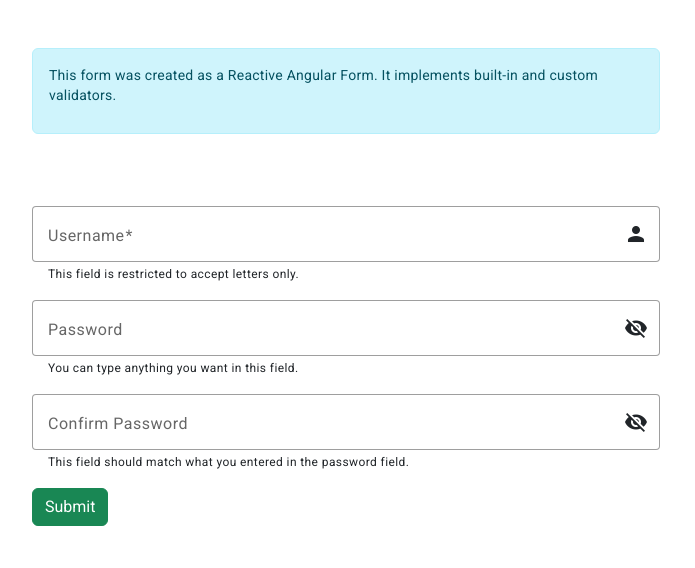
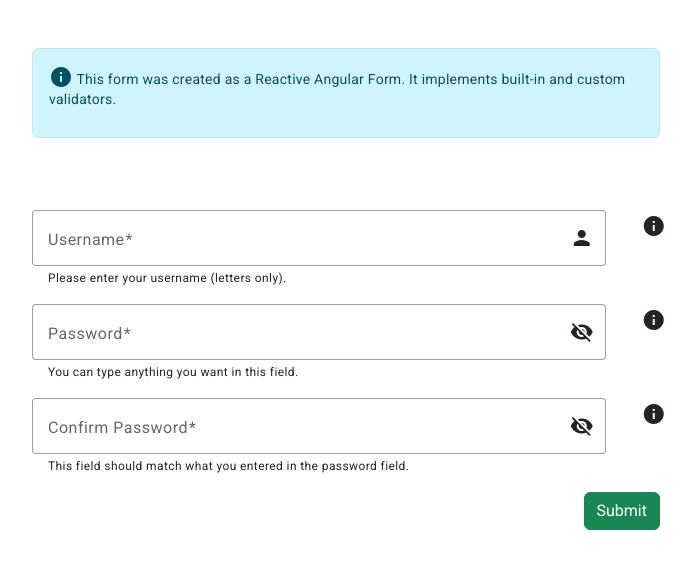
Before and after one commit to nataliiasukhinina/cover-letter-pro, an Angular app: page /login in a window 1280 px wide. Shown: the top 568 px of the page, without its empty margins (294-989 px from the left). Built offline with nearby package versions, Linux system fonts and the light colour scheme.

Commit message:
Finished login form

```diff
--- a/angular.json
+++ b/angular.json
@@ -29,7 +29,7 @@
               "src/styles.scss"
             ],
             "scripts": [
-              "bootstrap/dist/js/bootstrap.js"
+              "node_modules/bootstrap/dist/js/bootstrap.bundle.min.js"
             ]
           },
           "configurations": {
--- a/package.json
+++ b/package.json
@@ -21,7 +21,9 @@
     "@angular/platform-browser": "^16.0.0",
     "@angular/platform-browser-dynamic": "^16.0.0",
     "@angular/router": "^16.0.0",
+    "@aws-amplify/ui-angular": "^3.2.15",
     "@popperjs/core": "^2.11.7",
+    "aws-amplify": "^5.2.1",
     "bootstrap": "^5.2.3",
     "openai": "^3.2.1",
     "rxjs": "~7.8.0",
--- a/src/app/core/components/login/login.component.html
+++ b/src/app/core/components/login/login.component.html
@@ -1,49 +1,82 @@
 <div class="row justify-content-center align-middle mt-5">
   <div class="col-12 col-md-6">
     <div class="alert alert-info">
-      <p>This form was created as a Reactive Angular Form. It implements built-in and custom validators.</p>
+      <p><mat-icon class="align-bottom">info</mat-icon> This form was created as a Reactive Angular Form. It implements built-in and custom validators.</p>
     </div>
   </div>
 </div>
 <div class="row justify-content-center align-middle mt-5">
   <div class="col-12 col-md-6">
-    <form [formGroup]="loginForm" class="row">
+    <form [formGroup]="loginForm" (ngSubmit)="onFormSubmit()" class="row">
 
-      <div class="col-12 my-2">
+      <div class="col-11 my-2">
+
         <mat-form-field>
           <mat-label>Username</mat-label>
           <input formControlName="username" matInput placeholder="Enter username">
           <mat-icon matSuffix>person</mat-icon>
-          <mat-hint>This field is restricted to accept letters only.</mat-hint>
-          <mat-error>This field is restricted to accept letters only.</mat-error>
+          <mat-hint>Please enter your username (letters only).</mat-hint>
+          <mat-error *ngIf="hasError('username', 'required')">This field is required.</mat-error>
+          <mat-error *ngIf="hasError('username', 'pattern')">This field can only accept letters.</mat-error>
         </mat-form-field>
 
       </div>
+      <div class="col-1">
+        <button mat-icon-button
+                matTooltip="This field is required and restricted to accept letters only. Validation update happens only after the user submits the form. Different validation error messages are shown depending on what validation requirement was not met."
+                aria-label="Icon that displays a tooltip wth the field description">
+          <mat-icon>info</mat-icon>
+        </button>
+      </div>
 
-      <div class="col-12 my-2">
+      <div class="col-11 my-2">
         <mat-form-field>
           <mat-label>Password</mat-label>
-          <input matInput placeholder="Enter password" [type]="hidePassword ? 'password' : 'text'">
+          <input formControlName="password" matInput placeholder="Enter password" [type]="hidePassword ? 'password' : 'text'">
           <button mat-icon-button matSuffix (click)="hidePassword = !hidePassword">
             <mat-icon>{{hidePassword ? 'visibility_off' : 'visibility'}}</mat-icon>
           </button>
           <mat-hint>You can type anything you want in this field.</mat-hint>
+          <mat-error *ngIf="hasError('password', 'required')">This field is required.</mat-error>
         </mat-form-field>
       </div>
 
-      <div class="col-12 my-2">
+      <div class="col-1">
+        <button mat-icon-button
+                matTooltip="This field is required and can accept any character. Validation update happens when the user clicks outside the field."
+                aria-label="Icon that displays a tooltip wth the field description">
+          <mat-icon>info</mat-icon>
+        </button>
+      </div>
+
+      <div class="col-11 my-2">
         <mat-form-field>
           <mat-label>Confirm Password</mat-label>
-          <input matInput placeholder="Confirm password" [type]="hideConfirmPassword ? 'password' : 'text'">
+          <input formControlName="confirmPassword" matInput placeholder="Confirm password" [type]="hideConfirmPassword ? 'password' : 'text'">
           <button mat-icon-button matSuffix (click)="hideConfirmPassword = !hideConfirmPassword">
             <mat-icon>{{hideConfirmPassword ? 'visibility_off' : 'visibility'}}</mat-icon>
           </button>
           <mat-hint>This field should match what you entered in the password field.</mat-hint>
+          <mat-error *ngIf="hasError('confirmPassword', 'required')">This field is required.</mat-error>
         </mat-form-field>
       </div>
 
+      <div class="col-1">
+        <button mat-icon-button
+                matTooltip="This field is required. Validation update happens when the user clicks outside the field. Custom validator was created for this field to check if it matches the Password field."
+                aria-label="Icon that displays a tooltip wth the field description">
+          <mat-icon>info</mat-icon>
+        </button>
+      </div>
+
+      <div class="col-12 my-2" *ngIf="loginForm.hasError('noMatch')">
+        <div class="alert alert-danger">
+          <p>The Password and Confirm Password fields do not match. Please re-enter and try again.</p>
+        </div>
+      </div>
+
       <div class="col-12 my-2">
-        <button class="btn btn-success" type="submit" aria-label="Submit form">Submit</button>
+        <button class="btn btn-success float-end" type="submit" aria-label="Submit form">Submit</button>
       </div>
     </form>
   </div>
--- a/src/app/core/components/login/login.component.ts
+++ b/src/app/core/components/login/login.component.ts
@@ -1,5 +1,6 @@
 import {Component, OnInit} from '@angular/core';
 import {FormBuilder, FormGroup, Validators} from "@angular/forms";
+import {MatchingFieldsValidator} from "../../validators/matching-fields.validator";
 
 @Component({
   selector: 'app-login',
@@ -17,14 +18,31 @@ export class LoginComponent implements OnInit{
 
   ngOnInit(): void {
     this.loginForm = this.formBuilder.group({
-      username: ['', Validators.required],
-      password: ['', Validators.compose([Validators.required])],
-      confirmPassword: ['', Validators.compose([Validators.required])]
+      username: ['', {
+        validators: [Validators.required, Validators.pattern('^[a-zA-Z ]*$')],
+        updateOn: 'submit'
+      }],
+      password: ['', {
+        validators: [Validators.required],
+        updateOn: 'blur'
+      }],
+      confirmPassword: ['', {
+        validators: [Validators.required],
+        updateOn: 'blur'
+      }]
+    }, {
+      validators: [MatchingFieldsValidator()]
     });
   }
 
-  // hasError(control: string): boolean {
-  //   return !!(this.loginForm.get(control)?.touched && this.loginForm.get(control)?.hasError);
-  // }
+  onFormSubmit(): void {
+    this.loginForm.markAllAsTouched();
+    console.log(this.loginForm.hasError('noMatch'))
+
+  }
+
+  hasError(control: string, errorCode: string): boolean {
+    return !!(this.loginForm.get(control)?.touched && this.loginForm.get(control)?.hasError(errorCode));
+  }
 
 }
--- a/src/app/core/core.module.ts
+++ b/src/app/core/core.module.ts
@@ -7,6 +7,8 @@ import {MatIconModule} from "@angular/material/icon";
 import {MatInputModule} from "@angular/material/input";
 import {MatDividerModule} from "@angular/material/divider";
 import {MatButtonModule} from "@angular/material/button";
+import {MatListModule} from "@angular/material/list";
+import {MatTooltipModule} from "@angular/material/tooltip";
 
 
 
@@ -21,7 +23,9 @@ import {MatButtonModule} from "@angular/material/button";
     MatIconModule,
     MatInputModule,
     MatDividerModule,
-    MatButtonModule
+    MatButtonModule,
+    MatListModule,
+    MatTooltipModule
   ],
   providers: [
     {provide: MAT_FORM_FIELD_DEFAULT_OPTIONS, useValue: {appearance: 'outline'}}
--- /dev/null
+++ b/src/app/core/validators/matching-fields.validator.ts
@@ -0,0 +1,15 @@
+
+import {AbstractControl, ValidationErrors, ValidatorFn} from '@angular/forms';
+
+export function MatchingFieldsValidator(): ValidatorFn {
+  return (control:AbstractControl) : ValidationErrors | null => {
+    const passwordControl: AbstractControl | null = control.get('password');
+    const confirmPasswordControl: AbstractControl | null = control.get('confirmPassword');
+
+    let passwordsMatch: boolean = false;
+
+    if(passwordControl && confirmPasswordControl && confirmPasswordControl.value === passwordControl?.value) passwordsMatch = true;
+
+    return !passwordsMatch ? {noMatch:true}: null;
+  }
+}
```
Also changed, not shown: 1 other file (tests, documents, lock files or other folders).
